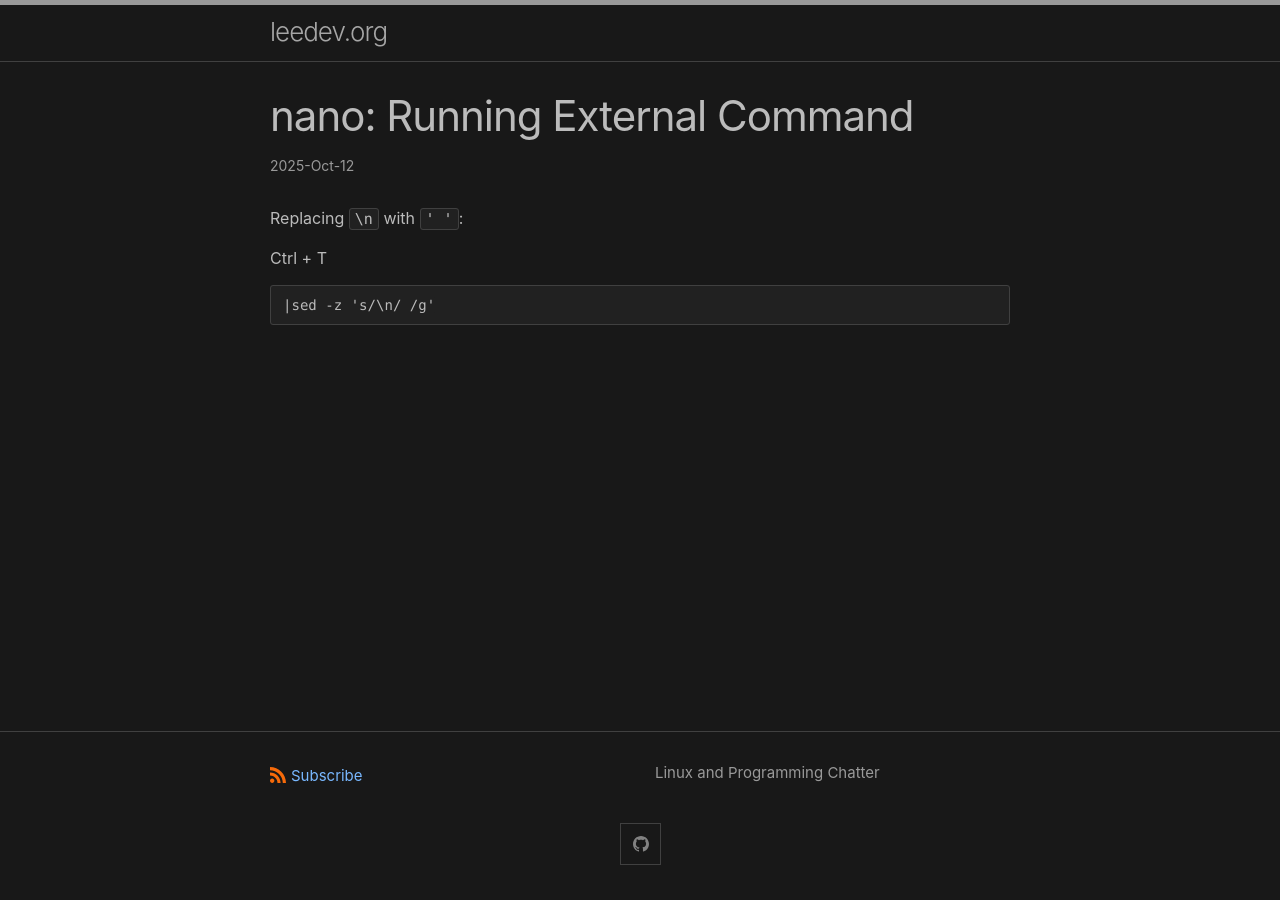
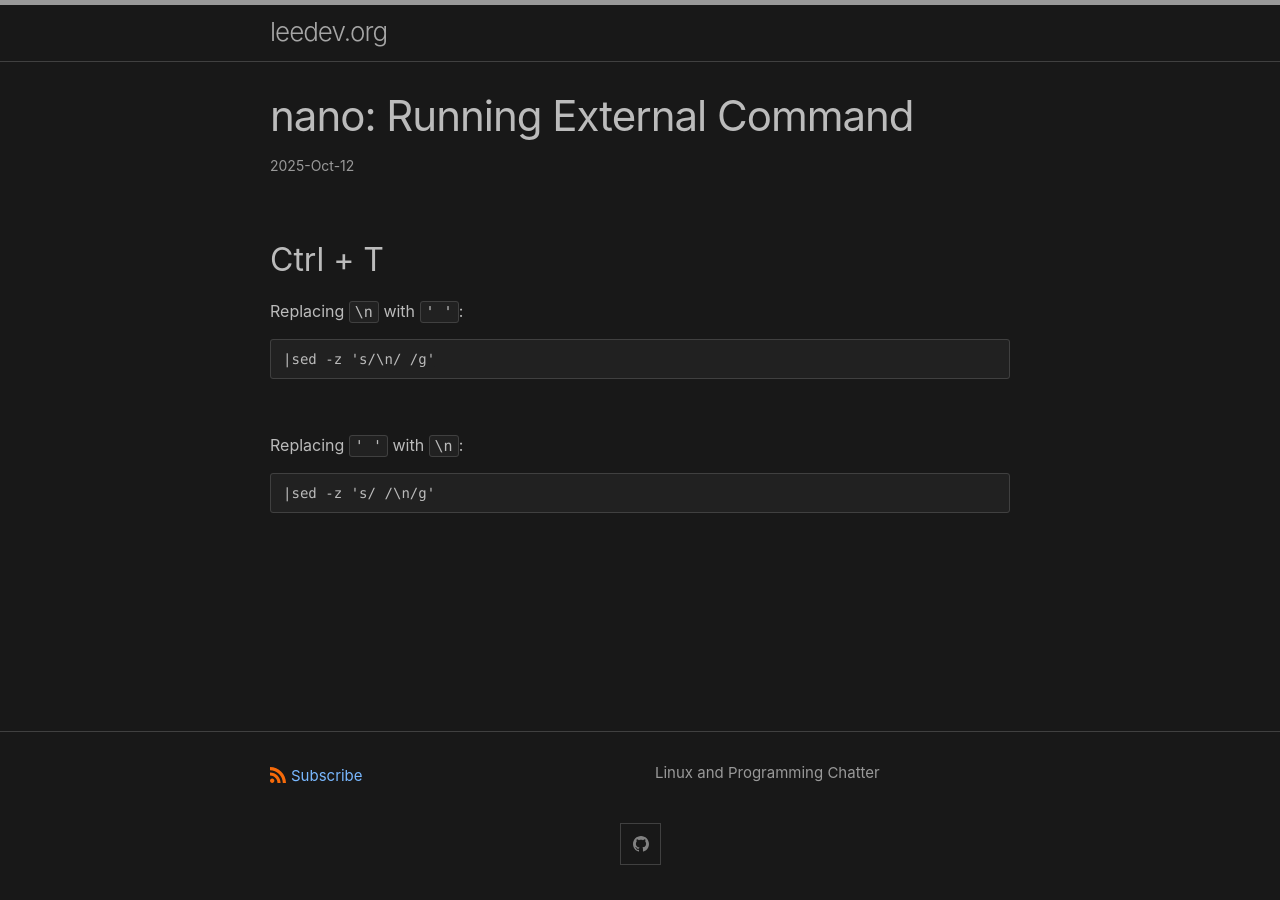
Before and after one commit to CurtisLeeBolin/leedev.org, a Jekyll site: the page built from _posts/2025-10-12-nano-running-external-command.md, in a window 1280 px wide. Built offline with Jekyll 4.4.1, drawn with Linux system fonts in a browser that asks for light colours.

Commit message:
Update nano external command instructions
Added instructions for using Ctrl + T to replace newlines with spaces and vice versa.

````diff
--- a/_posts/2025-10-12-nano-running-external-command.md
+++ b/_posts/2025-10-12-nano-running-external-command.md
@@ -4,10 +4,18 @@ title: 'nano: Running External Command'
 date: '2025-10-12 15:23:09'
 ---
 
+## Ctrl + T
+
 Replacing `\n` with `' '`:
-
-Ctrl + T
 
 ```
 |sed -z 's/\n/ /g'
 ```
+
+<br>
+
+Replacing `' '` with `\n`:
+
+```
+|sed -z 's/ /\n/g'
+```
````
